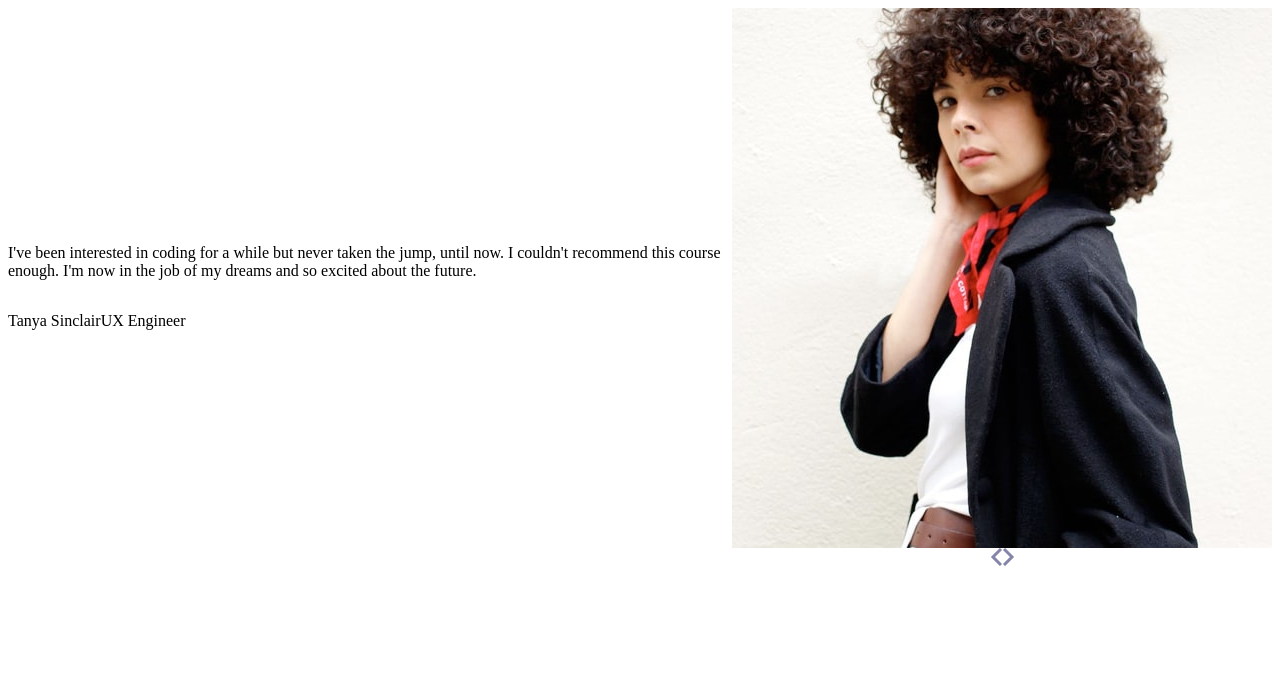
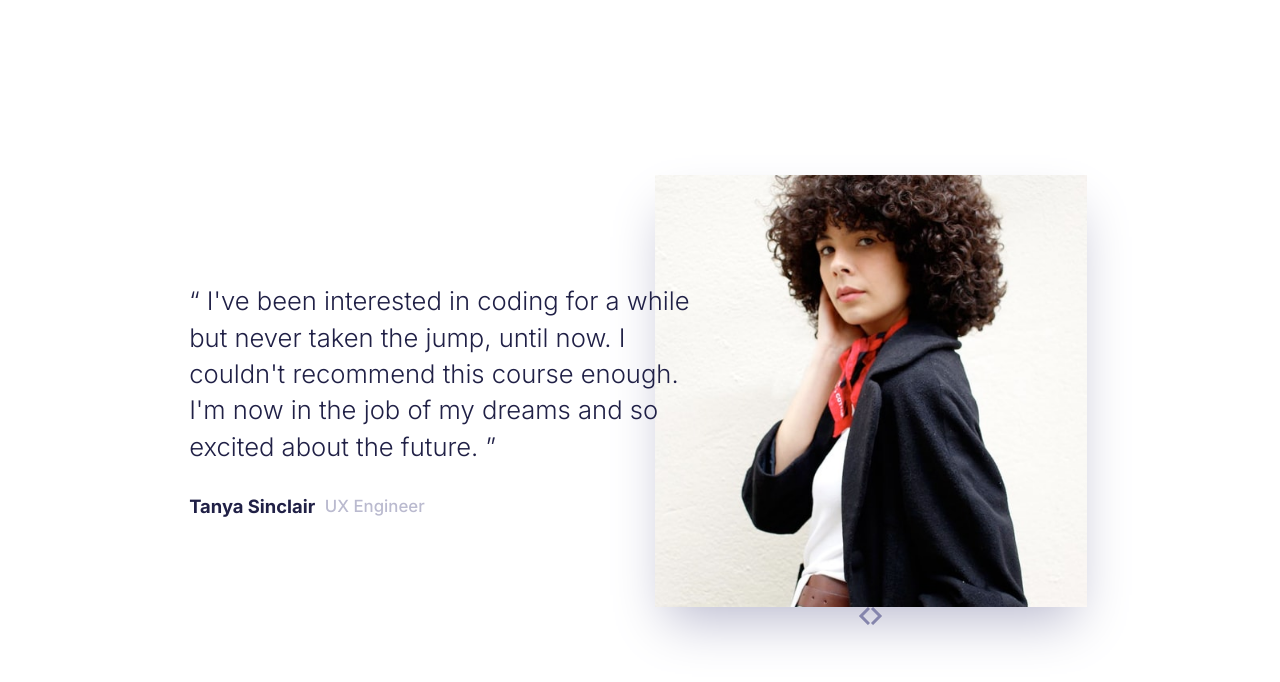
Before and after one commit to VasuBeachoo/coding-bootcamp-testimonials-slider, a JavaScript app: page / in a window 1280 px wide. Shown: the top 682 px of the page. Built offline with nearby package versions, Linux system fonts and the light colour scheme.

Commit message:
Style testimonial

```diff
--- a/public/index.html
+++ b/public/index.html
@@ -4,6 +4,12 @@
     <meta charset="UTF-8" />
     <meta http-equiv="X-UA-Compatible" content="IE=edge" />
     <meta name="viewport" content="width=device-width, initial-scale=1.0" />
+    <link rel="preconnect" href="https://fonts.googleapis.com" />
+    <link rel="preconnect" href="https://fonts.gstatic.com" crossorigin />
+    <link
+      href="https://fonts.googleapis.com/css2?family=Inter:wght@300;500;700&display=swap"
+      rel="stylesheet"
+    />
     <title>Coding Bootcamp Testimonials Slider</title>
   </head>
   <body>
--- a/src/App.js
+++ b/src/App.js
@@ -1,4 +1,5 @@
 import styled from "styled-components";
+import GlobalStyle from "./GlobalStyle";
 import TestimonialsSlider from "./components/TestimonialsSlider";
 import imageTanya from "./assets/image-tanya.jpg";
 import imageJohn from "./assets/image-john.jpg";
@@ -6,7 +7,7 @@ import imageJohn from "./assets/image-john.jpg";
 const AppContainer = styled.div`
   display: flex;
   flex-direction: column;
-  justify-content: flex-start;
+  justify-content: center;
   align-items: center;
   min-height: 100vh;
 `;
@@ -31,6 +32,7 @@ const App = () => {
 
   return (
     <AppContainer>
+      <GlobalStyle />
       <TestimonialsSlider testimonialData={testimonials[0]} />
     </AppContainer>
   );
--- /dev/null
+++ b/src/GlobalStyle.js
@@ -0,0 +1,23 @@
+import { createGlobalStyle } from "styled-components";
+
+const styled = { createGlobalStyle };
+
+const GlobalStyle = styled.createGlobalStyle`
+  :root {
+    --Dark-Blue: hsl(240, 38%, 20%);
+    --Grayish-Blue: hsl(240, 18%, 77%);
+
+    --Font-Family: "Inter", sans-serif;
+  }
+
+  * {
+    box-sizing: border-box;
+    font-family: var(--Font-Family);
+  }
+
+  body {
+    margin: 0;
+  }
+`;
+
+export default GlobalStyle;
--- a/src/components/TestimonialsSlider.js
+++ b/src/components/TestimonialsSlider.js
@@ -1,7 +1,10 @@
 import styled from "styled-components";
 import Slider from "./Slider";
 
-export const AuthorImg = styled.img``;
+export const AuthorImg = styled.img`
+  width: clamp(15rem, 40vw, 27rem);
+  box-shadow: var(--Grayish-Blue) 0px 25px 50px -12px;
+`;
 
 export const ImgBox = styled.div`
   display: flex;
@@ -10,24 +13,44 @@ export const ImgBox = styled.div`
   align-items: center;
 `;
 
-export const AuthorTitle = styled.p``;
+export const AuthorTitle = styled.p`
+  color: var(--Grayish-Blue);
+  font-size: 1.05rem;
+  font-weight: 500;
+  margin: 0;
+`;
 
-export const AuthorName = styled.p``;
+export const AuthorName = styled.p`
+  color: var(--Dark-Blue);
+  font-size: 1.15rem;
+  font-weight: 700;
+  margin: 0;
+`;
 
 export const AuthorBox = styled.div`
   display: flex;
   flex-direction: row;
   justify-content: flex-start;
   align-items: center;
+  gap: 0.6rem;
 `;
 
-export const Testimonial = styled.p``;
+export const Testimonial = styled.p`
+  color: var(--Dark-Blue);
+  font-size: clamp(1rem, 2.75vw, 1.6rem);
+  font-weight: 300;
+  line-height: 2.3ch;
+  max-width: 33ch;
+  margin: 0;
+`;
 
 export const TextBox = styled.div`
   display: flex;
   flex-direction: column;
   justify-content: flex-start;
   align-items: flex-start;
+  gap: 1.85rem;
+  transform: translateX(3.5rem);
 `;
 
 export const TestimonialsBox = styled.div`
@@ -35,13 +58,14 @@ export const TestimonialsBox = styled.div`
   flex-direction: row;
   justify-content: center;
   align-items: center;
+  margin: 0 3.75rem 0 0;
 `;
 
 const TestimonialsSlider = ({ className, testimonialData }) => {
   return (
     <TestimonialsBox className={className}>
       <TextBox>
-        <Testimonial>{testimonialData.testimonial}</Testimonial>
+        <Testimonial>&ldquo; {testimonialData.testimonial} &rdquo;</Testimonial>
         <AuthorBox>
           <AuthorName>{testimonialData.name}</AuthorName>
           <AuthorTitle>{testimonialData.title}</AuthorTitle>
```
